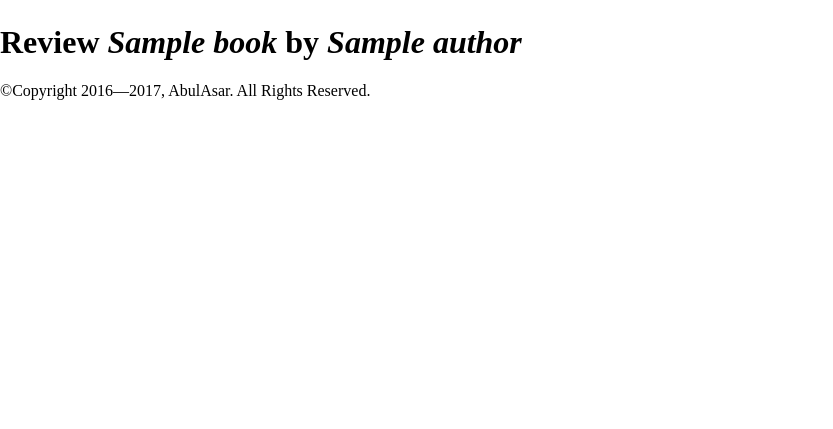
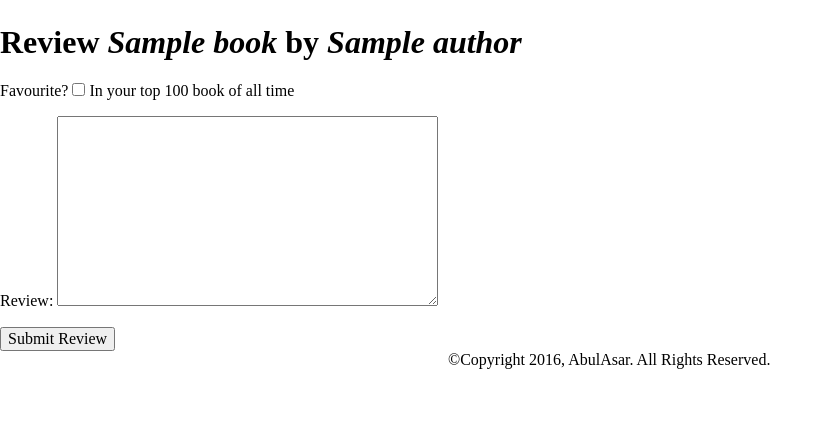
Before and after one commit to abulasar4all/BookLibrary, a Django app: page /review/1/ in a window 1280 px wide. Shown: the part 371-800 px from the top of the page, without its empty margins (0-833 px from the left). Run offline with Django 3.2, Linux system fonts and the light colour scheme; tables that the repository leaves empty hold one stand-in row (values such as "Sample post"); some libraries are stand-ins or nearby versions.

Commit message:
Add lsit of books to review, book review page and form

```diff
--- /dev/null
+++ b/books/forms.py
@@ -0,0 +1,21 @@
+from django import forms
+
+class FormReview(forms.Form):
+	"""
+	Forms for reviewing book
+	"""
+
+	is_favourite = forms.BooleanField(
+		label = "Favourite?",
+		help_text = "In your top 100 book of all time",
+		required=False  #For every boolean field required is needed
+	)
+
+	review = forms.CharField(
+		widget = forms.Textarea,
+		min_length =  300,
+		error_messages = {
+			'required': "Please enter review",
+			'min_length': "Please write atleast 300 words(You have written %(show_value)s)"
+		}
+	)
--- a/books/templates/review-book.html
+++ b/books/templates/review-book.html
@@ -2,4 +2,9 @@
 
 {% block content %}
 	<h1>Review <em>{{ book.title }}</em> by <em>{{ book.list_authors }}</em></h1>
+	<form action="post">
+		{% csrf_token %}
+		{{ form.as_p}}
+		<input type="submit" value="Submit Review">
+	</form>
 {% endblock %}
--- a/books/views.py
+++ b/books/views.py
@@ -2,7 +2,7 @@ from django.db.models import Count
 from django.shortcuts import get_object_or_404, render
 from django.views.generic import DetailView,View
 from .models import Author,Book
-
+from .forms import FormReview
 # Create your views here.
 def list_books(request):
 	"""
@@ -55,8 +55,11 @@ def review_book(request, pk):
 	"""
 	book = get_object_or_404(Book, pk=pk)
 
+	form = FormReview
+
 	context = {
 		'book': book,
+		'form': form
 	}
 
 	return render(request, "review-book.html", context)
--- a/readit/templates/base.html
+++ b/readit/templates/base.html
@@ -34,8 +34,8 @@
 				{% block content %} {% endblock %}
 			</main>
 
-			<footer>
-				&copy;Copyright 2016—2017, AbulAsar.   All Rights Reserved.
+			<footer style="margin-left:35%;">
+				&copy;Copyright 2016, AbulAsar.   All Rights Reserved.
 			</footer>
 		</div>
 	</body>
```
